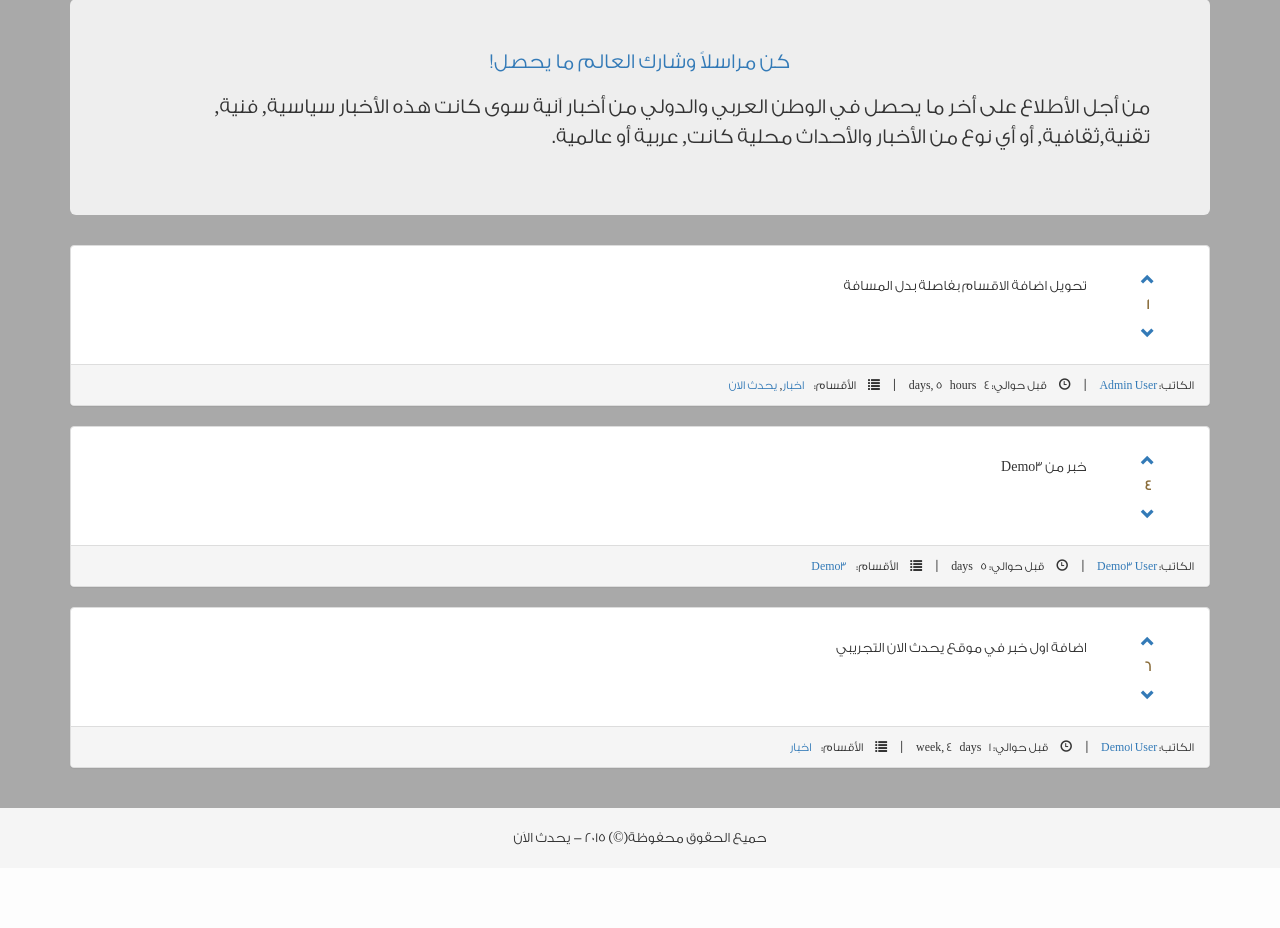
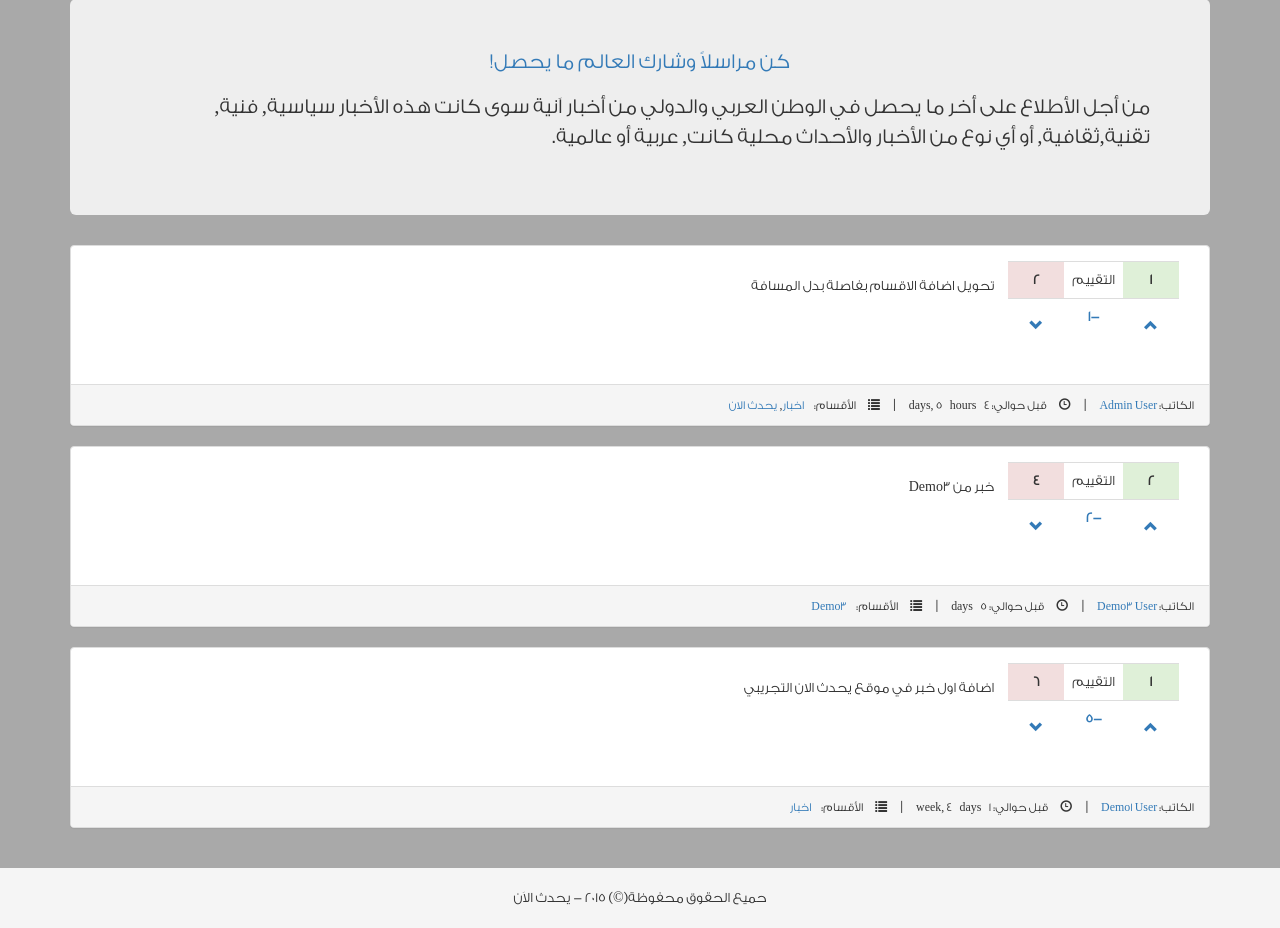
Before and after one commit to algotr/occursnow_en, a Django app: page / in a window 1280 px wide. Shown: the part 81-1009 px from the top of the page. Before the commit the page ends 926 px from the top, so only its background shows below. Run offline with Django 3.2, Linux system fonts and the light colour scheme; data comes from the database, SQL or seed files in the repository; parts of the project's set-up code (start-up, migrations or seed data) failed here and were passed over; some libraries are stand-ins or nearby versions; some web fonts are replaced.

Commit message:
Changing the post rating functionality

```diff
--- a/src/home/models.py
+++ b/src/home/models.py
@@ -1,21 +1,14 @@
 from django.db import models
 from taggit.managers import TaggableManager
 from django.contrib.auth.models import User
-
-
-class PostRating(models.Model):
-    rating = models.IntegerField(default=0)
-    users = models.ManyToManyField(User, related_name='rated', symmetrical=False)
-
-    class Meta:
-        db_table = 'ratings'
 
 
 class Post(models.Model):
     content = models.CharField(max_length=300)
     user = models.ForeignKey(User)
     tags = TaggableManager()
-    ratings = models.IntegerField(default=0)
+    rate_up = models.IntegerField(default=0)
+    rate_down = models.IntegerField(default=0)
     rated_by = models.ManyToManyField(User, related_name='rated_posts', symmetrical=False, null=True)
     created_at = models.DateTimeField(auto_now_add=True, auto_now=False, blank=True)
     updated_at = models.DateTimeField(auto_now=True, auto_now_add=False, blank=True)
--- a/src/home/templates/home/users_list.html
+++ b/src/home/templates/home/users_list.html
@@ -8,7 +8,7 @@
         <h2>{{ title }}</h2>
     </div>
 </div>
-{% for u in users %}
+{% for u in users.object_list %}
 <div class="col-lg-4">
 <div class="panel panel-default">
     <div class="panel-body">
--- a/src/home/templatetags/login_register.py
+++ b/src/home/templatetags/login_register.py
@@ -1,5 +1,6 @@
 from accounts.forms import LoginForm, RegisterForm
 from django import template
+
 
 register = template.Library()
 
--- /dev/null
+++ b/src/home/templatetags/rating.py
@@ -0,0 +1,9 @@
+from django import template
+
+
+register = template.Library()
+
+
+@register.filter
+def total_rating(post):
+    return post.rate_up - post.rate_down
--- a/src/home/views.py
+++ b/src/home/views.py
@@ -237,7 +237,7 @@ def rate_up(request):
         success = "false"
 
         if request.user not in post.rated_by.all():
-            post.ratings += 1
+            post.rate_up += 1
             post.rated_by.add(request.user)
             post.save()
             success = "success"
@@ -261,7 +261,7 @@ def rate_down(request):
         success = "false"
 
         if request.user not in post.rated_by.all():
-            post.ratings -= 1
+            post.rate_down += 1
             post.rated_by.add(request.user)
             post.save()
             success = "success"
--- a/src/templates/includes/posts.html
+++ b/src/templates/includes/posts.html
@@ -1,5 +1,6 @@
 {% load static %}
 {% load i18n %}
+{% load rating %}
 
 {% if posts %}
 {% if not user.username %}
@@ -22,47 +23,85 @@
     {% for post in posts.object_list %}
         <div class="panel panel-default">
             <div class="panel-body">
-                <div class="col-lg-1 col-md-1 hidden-sm hidden-xs">
-                    <div class="post-vote text-center">
+                <div class="col-lg-2 col-md-2 hidden-sm hidden-xs">
+                    <table id="tbl-rating" class="table">
+                        <tr>
+                            <td data-name="rating-up" class="text-center bg-success" title="{% trans "تقييم ايجابي" %}">
+                                <b>{{ post.rate_up }}</b>
+                            </td>
+
+                            <td class="text-center">{% trans "التقييم" %}</td>
+
+                            <td data-name="rating-down" class="text-center bg-danger" title="{% trans "تقييم سلبي" %}">
+                                <b>{{ post.rate_down }}</b>
+                            </td>
+                        </tr>
+                        <tr>
+                            <td class="text-center">
                                 <div class="rate-up">
                                     <input type="hidden" name="csrfmiddlewaretoken" value="{{ csrf_token }}"/>
                                     <button type="submit" data-postid="{{ post.id }}" data-toggle="popover"
                                             class="glyphicon glyphicon-chevron-up btn btn-large btn-link"></button>
                                     <input type="hidden" name="next" class="next-url" value="{{ next }}"/>
                                 </div>
-                        <div data-name="rating" class="text-center text-warning"><b>{{ post.ratings }}</b></div>
-
+                            </td>
+                            <td data-name="total-rating" class="text-center text-primary">
+                                <b title="{% trans "اجمالي التقييم" %}">
+                                    {{ post|total_rating }}
+                                </b>
+                            </td>
+                            <td class="text-center">
                                 <div class="rate-down">
                                     <input type="hidden" name="csrfmiddlewaretoken" value="{{ csrf_token }}"/>
                                     <button type="submit" data-postid="{{ post.id }}"
                                             class="glyphicon glyphicon-chevron-down btn btn-large btn-link"></button>
                                     <input type="hidden" name="next" value="{{ next }}" class="next-url"/>
-
                                 </div>
-
-                    </div>
+                            </td>
+                        </tr>
+                    </table>
                 </div>
                 <div class="col-sm-12 col-xs-12 hidden-lg hidden-md">
+                    <table id="tbl-rating" class="table">
+                        <tr>
+                            <td data-name="rating-up" class="text-center bg-success" title="{% trans "تقييم ايجابي" %}">
+                                <b>{{ post.rate_up }}</b>
+                            </td>
+
+                            <td class="text-center">{% trans "التقييم" %}</td>
+
+                            <td data-name="rating-down" class="text-center bg-danger" title="{% trans "تقييم سلبي" %}">
+                                <b title="{% trans "تقييم سلبي" %}">{{ post.rate_down }}</b>
+                            </td>
+                        </tr>
+                        <tr>
+                            <td class="text-center">
                                 <div class="rate-up">
                                     <input type="hidden" name="csrfmiddlewaretoken" value="{{ csrf_token }}"/>
                                     <button type="submit" data-postid="{{ post.id }}" data-toggle="popover"
-                                class="glyphicon glyphicon-chevron-up btn btn-large col-sm-4 col-xs-4 bg-primary"></button>
+                                            class="glyphicon glyphicon-chevron-up btn btn-large btn-link"></button>
                                     <input type="hidden" name="next" class="next-url" value="{{ next }}"/>
                                 </div>
-
-
-                    <div data-name="rating" class="text-center text-warning col-sm-4 col-xs-4 bg-success btn">
-                        <b>{{ post.ratings }}</b>
-                    </div>
+                            </td>
+                            <td data-name="total-rating" class="text-center text-primary" title="{% trans "اجمالي التقييم" %}">
+                                <b>
+                                    {{ post|total_rating }}
+                                </b>
+                            </td>
+                            <td class="text-center">
                                 <div class="rate-down">
                                     <input type="hidden" name="csrfmiddlewaretoken" value="{{ csrf_token }}"/>
                                     <button type="submit" data-postid="{{ post.id }}"
-                                class="glyphicon glyphicon-chevron-down btn btn-large col-sm-4 col-xs-4 bg-warning"></button>
+                                            class="glyphicon glyphicon-chevron-down btn btn-large btn-link"></button>
                                     <input type="hidden" name="next" value="{{ next }}" class="next-url"/>
+                                </div>
+                            </td>
+                        </tr>
+                    </table>
+                    <hr />
+                </div>
 
-                    </div>
-                </div>
-                <div class="col-lg-11 col-md-11 col-xs-12 col-sm-12" style="margin-top: 15px;">
+                <div class="col-lg-10 col-md-10 col-xs-12 col-sm-12" style="margin-top: 15px;">
                     <p class="post-content">{{ post.content }}</p>
                     {% if user == post.user %}
                         <span class="delete-post">
```
Also changed, not shown: src/static/js/script.js (+33 -8 lines), src/db.sqlite3, src/home/migrations/0009_auto_20150524_1140.py (added), src/home/migrations/0010_auto_20150524_1146.py (added), 10 other files. Lines whose indentation alone changed are shown as unchanged.
